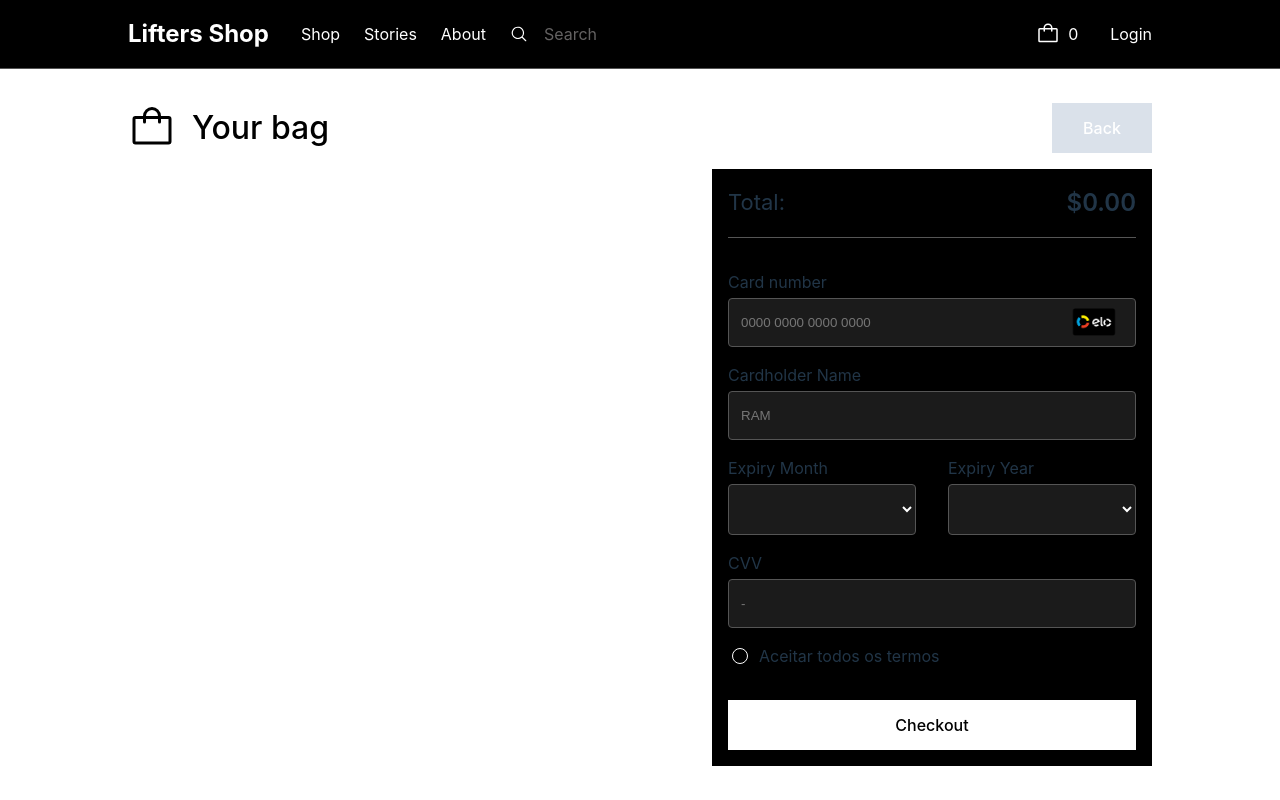
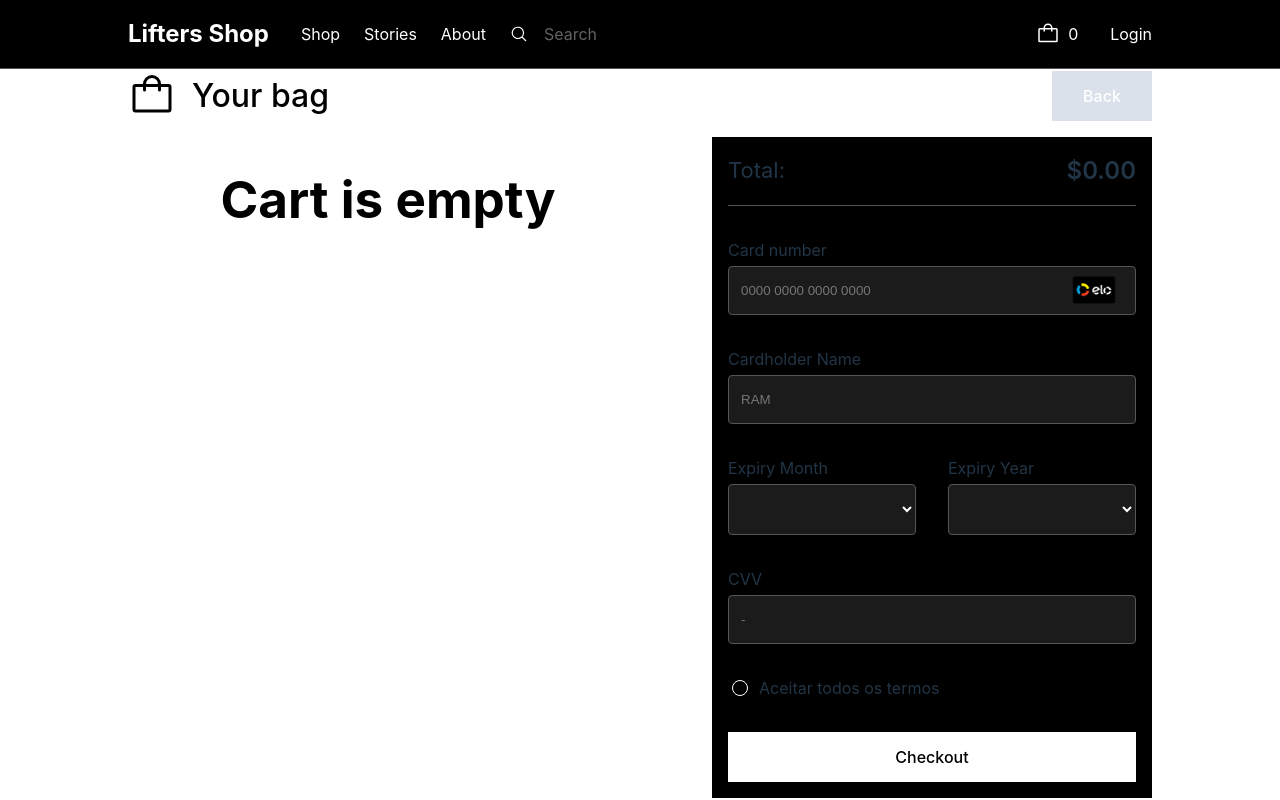
Before and after one commit to matheuspsb/lifters-shop, a React (Vite) app: page /payment in a window 1280 px wide. Built offline with nearby package versions, Linux system fonts and the light colour scheme.

Commit message:
fix: position erro message

```diff
--- a/src/components/CustomCheckbox/CustomCheckbox.tsx
+++ b/src/components/CustomCheckbox/CustomCheckbox.tsx
@@ -16,13 +16,13 @@ const CustomCheckbox: React.FC<ICustomCheckboxProps> = ({
   checked,
 }) => {
   return (
-    <>
+    <div style={{ position: "relative" }}>
       <div className="payment-body-form-terms">
         <input type="checkbox" {...register(name)} checked={checked} />
         <label>{label}</label>
       </div>
       {errorMessage && <div className="error-message">{errorMessage}</div>}
-    </>
+    </div>
   );
 };
 
--- a/src/components/CustomInput/CustomInput.css
+++ b/src/components/CustomInput/CustomInput.css
@@ -1,6 +1,7 @@
 .input-group {
   display: flex;
   flex-direction: column;
+  position: relative;
   gap: 4px;
 }
 
@@ -39,4 +40,7 @@
 .error-message {
   color: red;
   font-size: 12px;
+  position: absolute;
+  bottom: -20px;
+  left: 0;
 }
--- a/src/components/CustomSelect/CustomSelect.css
+++ b/src/components/CustomSelect/CustomSelect.css
@@ -3,4 +3,5 @@
   flex-direction: column;
   gap: 4px;
   width: 100%;
+  position: relative;
 }
--- a/src/pages/Payment/Payment.css
+++ b/src/pages/Payment/Payment.css
@@ -71,5 +71,5 @@
 .payment-body-form-info {
   display: flex;
   flex-direction: column;
-  gap: 16px;
+  gap: 32px;
 }
--- a/src/pages/Payment/Payment.tsx
+++ b/src/pages/Payment/Payment.tsx
@@ -2,11 +2,7 @@ import { useEffect } from "react";
 import { useNavigate, useOutletContext } from "react-router-dom";
 import { Bag } from "@phosphor-icons/react";
 import { useCart } from "../../contexts";
-import {
-  CustomButton,
-  PaymentForm,
-  ProductCard,
-} from "../../components";
+import { CustomButton, PaymentForm, ProductCard } from "../../components";
 import { CartVisibility } from "../../types";
 import "./Payment.css";
 
@@ -36,7 +32,8 @@ const Payment = () => {
 
       <div className="payment-body">
         <div className="payment-body-cart">
-          {state.cart.map((product) => (
+          {state.cart.length > 0 ? (
+            state.cart.map((product) => (
               <ProductCard
                 key={product.id}
                 id={product.id}
@@ -44,7 +41,12 @@ const Payment = () => {
                 price={product.price}
                 image={product.image}
               />
-          ))}
+            ))
+          ) : (
+            <h1 style={{ textAlign: "center", color: "#000" }}>
+              Cart is empty
+            </h1>
+          )}
         </div>
         <PaymentForm />
       </div>
```
Lines whose indentation alone changed are shown as unchanged.
